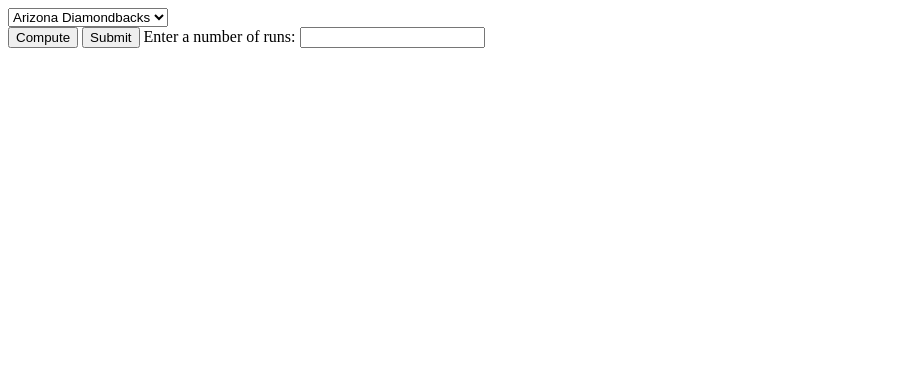
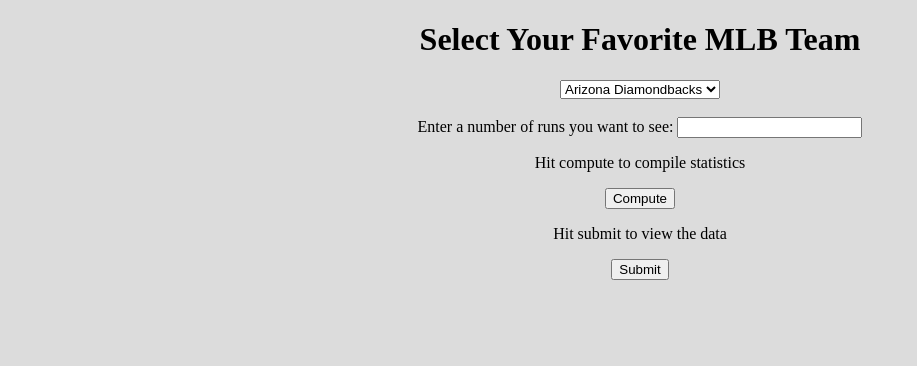
Before and after one commit to ronnied1222/MLB-Game-Data, a website: page MainPage.html in a window 1280 px wide. Shown: the whole page, without its empty margins (0-917 px from the left). Drawn offline with nearby package versions, Linux system fonts and the light colour scheme.

Commit message:
update webpage style

```diff
--- a/MainPage.html
+++ b/MainPage.html
@@ -14,7 +14,7 @@
 
 </head>
 <body>
-
+    <h1>Select Your Favorite MLB Team</h1>
 
     <select id="team">
         <option value="Diamondbacks">Arizona Diamondbacks</option>
@@ -48,11 +48,13 @@
         <option value="Blue Jays">Toronto Blue Jays</option>
         <option value="Nationals">Washington Nationals</option>
     </select>
+    </br></br>
+    Enter a number of runs you want to see: <input type="number" name="num">
     </br>
-    <button id="compute">Compute</button>
+    <p>Hit compute to compile statistics</p>
+    <button id="compute">Compute</button></br>
+    <p>Hit submit to view the data</p>
     <button id="button">Submit</button>
-    Enter a number of runs: <input type="number" name="num">
-
 </p>
 <div class="results">
 
--- a/main.css
+++ b/main.css
@@ -10,6 +10,11 @@
     max-width: 25%;
     max-height: 25%;
     padding-bottom: 10px;
+}
+
+body {
+    text-align: center;
+    background-color: gainsboro;
 }
 
 table{
@@ -72,7 +77,7 @@
 
 .chart7 div {
     font: 12px sans-serif;
-    background-color: blue;
+    background-color: rosybrown;
     test-align: right;
     padding: 3px;
     margin: 1px;
```
